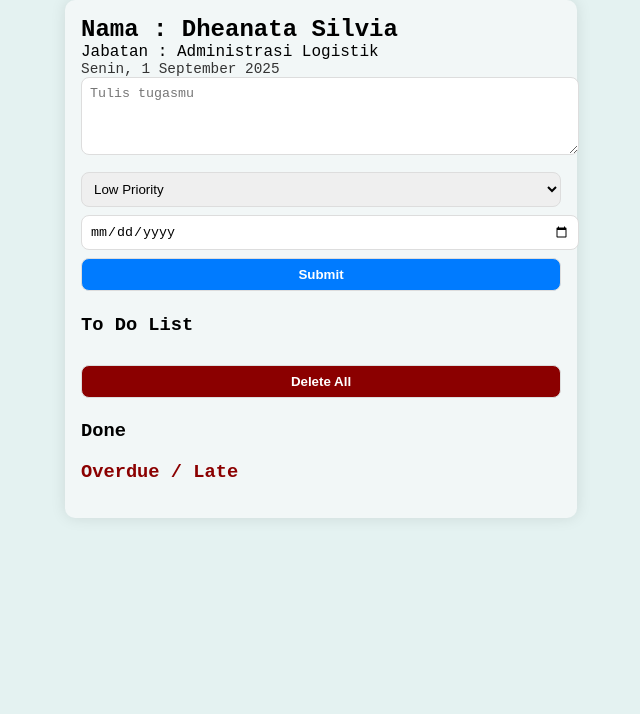
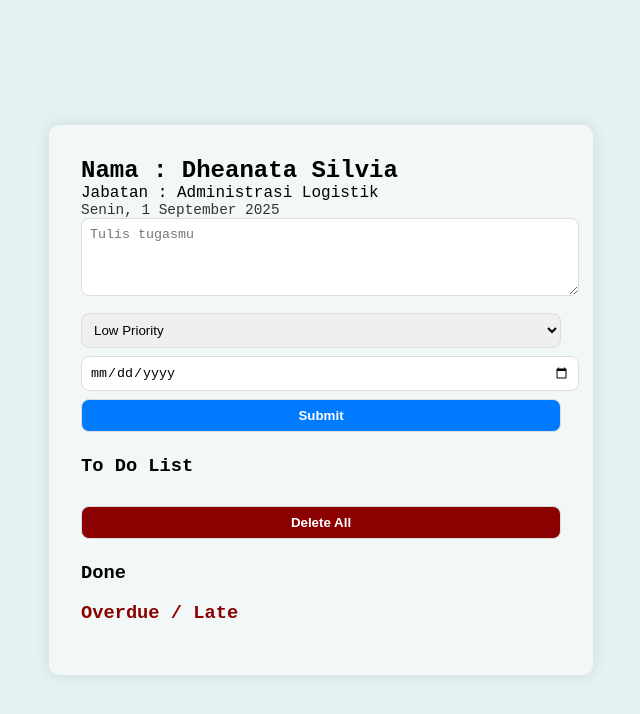
Before and after one commit to dheanatasilvia27/To-Do-List, a plain HTML site: page index.html in a window 1280 px wide. Shown: the whole page, without its empty margins (319-959 px from the left). Drawn offline with Linux system fonts and the light colour scheme; a web font is replaced by a local one.

Commit message:
mengunah beberapa tampilan

```diff
--- a/styles/styles.css
+++ b/styles/styles.css
@@ -1,17 +1,22 @@
 @import url('https://fonts.googleapis.com/css2?family=DM+Sans:ital,opsz,wght@0,9..40,100..1000;1,9..40,100..1000&family=Libertinus+Mono&family=Poppins:ital,wght@0,100;0,200;0,300;0,400;0,500;0,600;0,700;0,800;0,900;1,100;1,200;1,300;1,400;1,500;1,600;1,700;1,800;1,900&family=Story+Script&display=swap');
 body {
   font-family: 'libertinus mono', monospace;
-  font-style: 'normal'; ;
+  font-style: normal;
   background: #e4f2f1;
   margin: 0;
   padding: 0;
+  display: flex;
+  justify-content: center;
+  align-items: center;
+  min-height: 100vh;
 }
 
 .container {
+
   width: 95%;
   max-width: 480px;
   margin: auto;
-  padding: 1rem;
+  padding: 2rem;
   background: #f2f7f7;
   border-radius: 10px;
   box-shadow: 0 0 15px rgba(0, 0, 0, 0.1);
```
